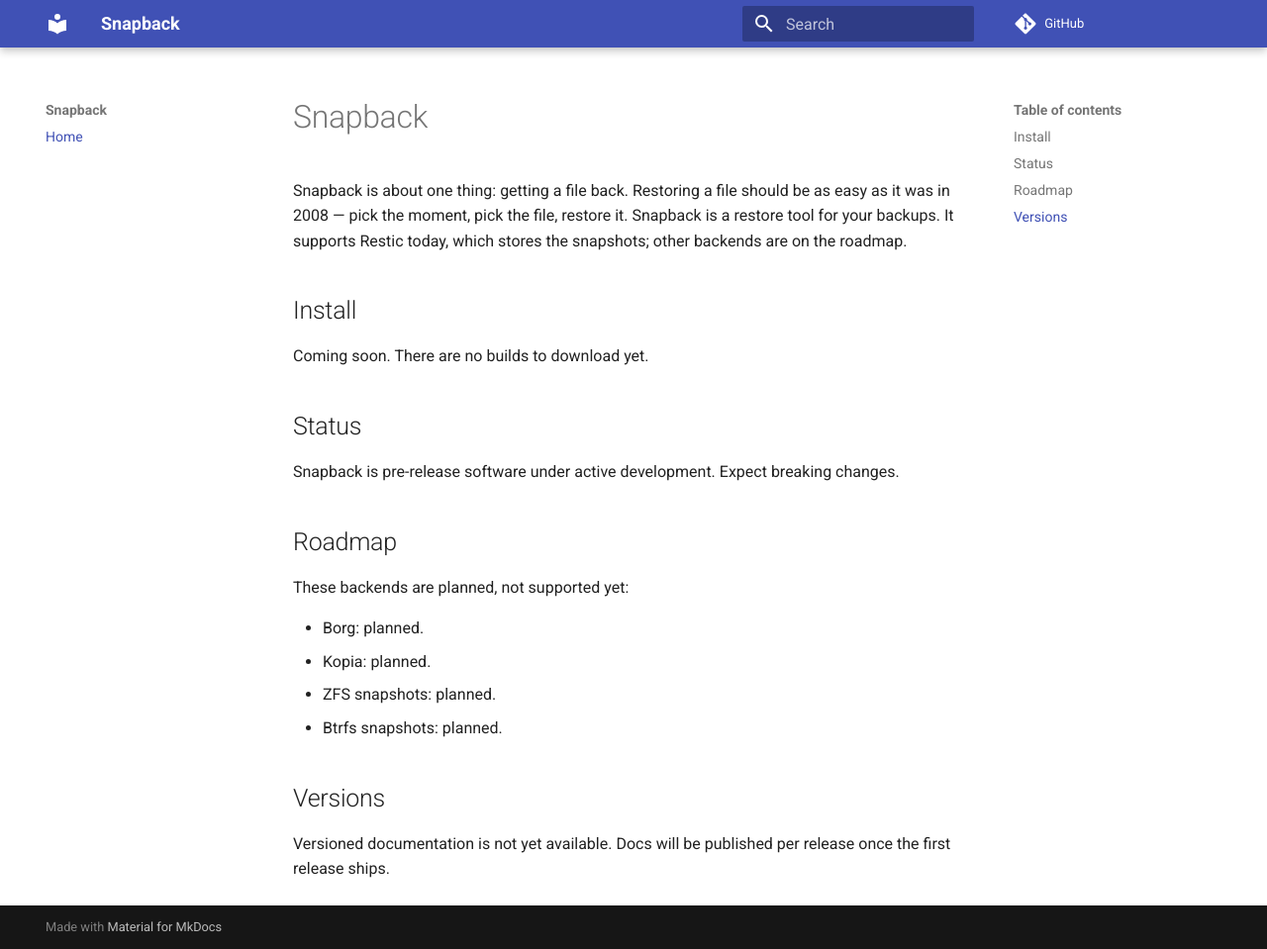
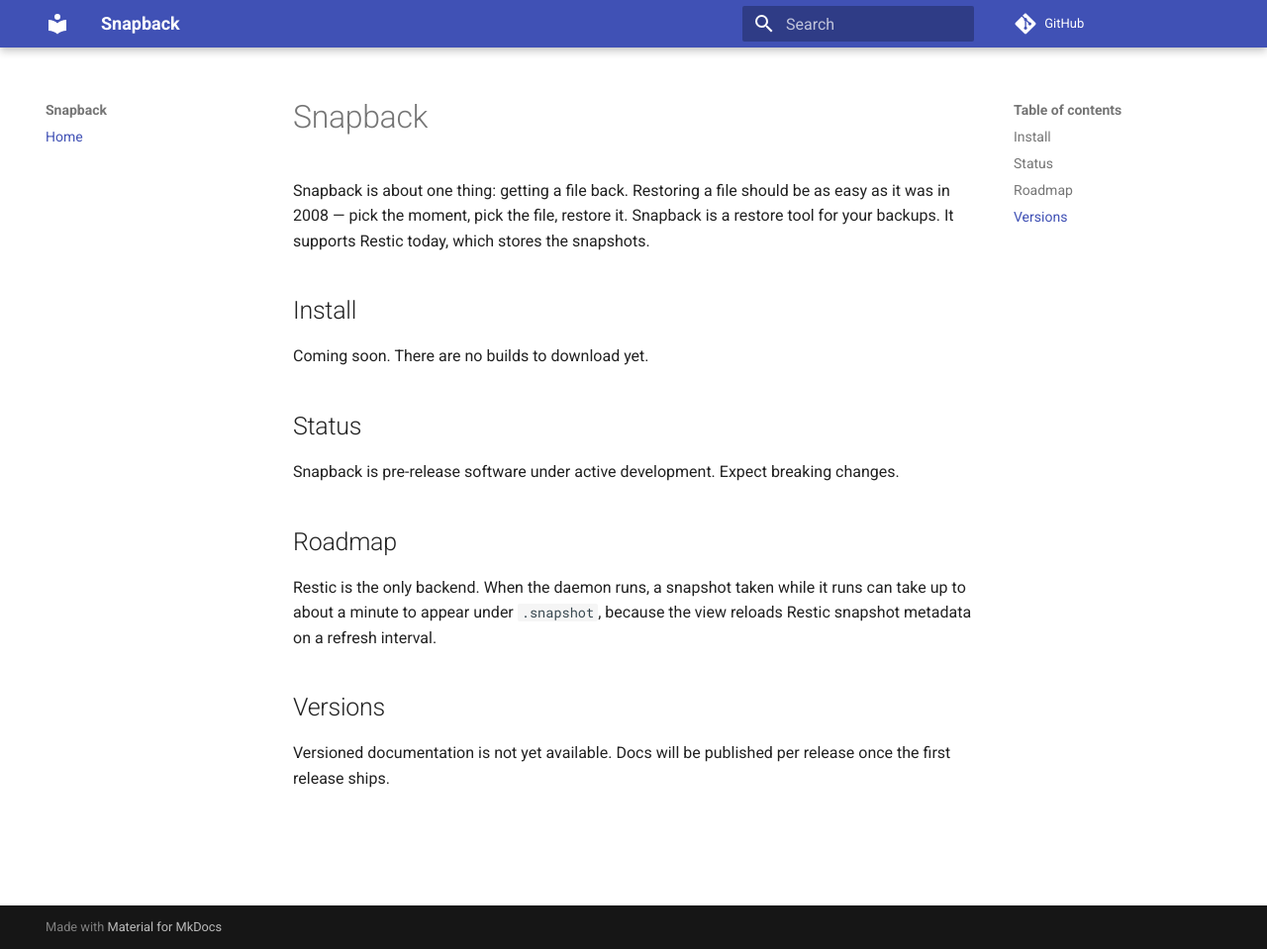
Before and after one commit to adeelahmad/snapback, an MkDocs documentation site: the page built from docs-site/index.md, in a window 1280 px wide and 959 px high. Shown: the whole window at 99% size. Built offline with MkDocs 1.6.1 and Material for MkDocs 9.7.7, drawn with Linux system fonts in a browser that asks for light colours; comment, search, counter and statistics services are not loaded.

Commit message:
feat: release linkage evidence and docs honesty (S3-16 T7)

```diff
--- a/.goreleaser.yaml
+++ b/.goreleaser.yaml
@@ -54,6 +54,8 @@
     cross-compiled but not tested on real hardware. Their assets carry the
     `_unverified` suffix.
 
+    The macOS (darwin) binaries are a self-contained executable; their linkage and runtime are not verified.
+
     Verify downloads against checksums.txt; checksums.txt is signed keylessly
     with cosign (checksums.txt.sig, checksums.txt.pem).
 
--- a/docs-site/index.md
+++ b/docs-site/index.md
@@ -1,6 +1,6 @@
 # Snapback
 
-Snapback is about one thing: getting a file back. Restoring a file should be as easy as it was in 2008 — pick the moment, pick the file, restore it. Snapback is a restore tool for your backups. It supports Restic today, which stores the snapshots; other backends are on the roadmap.
+Snapback is about one thing: getting a file back. Restoring a file should be as easy as it was in 2008 — pick the moment, pick the file, restore it. Snapback is a restore tool for your backups. It supports Restic today, which stores the snapshots.
 
 ## Install
 
@@ -12,12 +12,7 @@
 
 ## Roadmap
 
-These backends are planned, not supported yet:
-
-- Borg: planned.
-- Kopia: planned.
-- ZFS snapshots: planned.
-- Btrfs snapshots: planned.
+Restic is the only backend. When the daemon runs, a snapshot taken while it runs can take up to about a minute to appear under `.snapshot`, because the view reloads Restic snapshot metadata on a refresh interval.
 
 ## Versions
 
```
Also changed, not shown: README.md (+2 -5 lines), docs/reports/v0.1-acceptance.md (added, +34 -0 lines), 1 other file.
